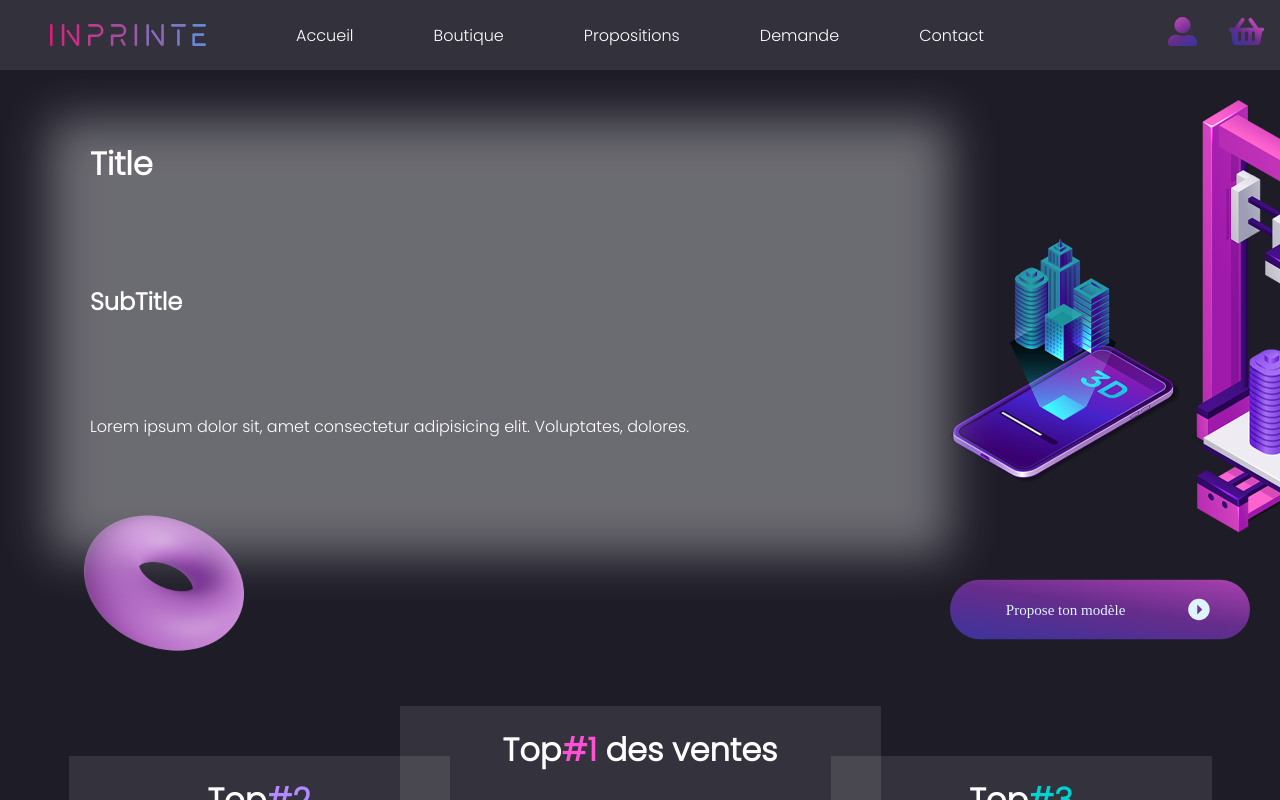
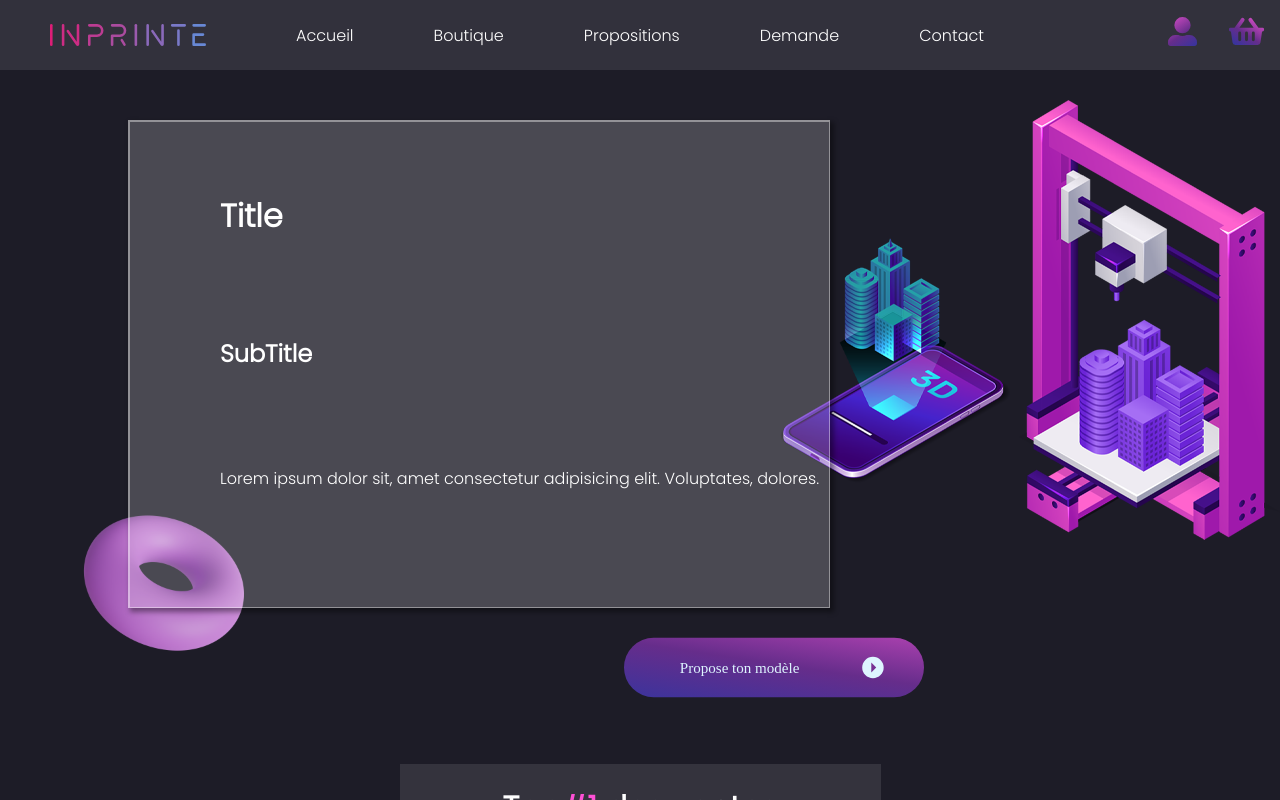
Before and after one commit to romainsilvy/inprinte, a React (Create React App) app in the folder inprinte-app/: page / in a window 1280 px wide. Shown: the top 800 px of the page. Built offline with nearby package versions, Linux system fonts and the light colour scheme.

Commit message:
:zap: footer fix, blur modified

```diff
--- a/inprinte-app/src/pages/Accueil.jsx
+++ b/inprinte-app/src/pages/Accueil.jsx
@@ -19,11 +19,12 @@ const Accueil = () => {
             <Navbar />
             <div className="contentOne">
                 <img className="donut" src={donut} alt="icon" />
-                <div className="blur"></div>
+                <div className="blur">
                 <div className="glass-panel">
                     <h1>Title</h1>
                     <h2>SubTitle</h2>
                     <p>Lorem ipsum dolor sit, amet consectetur adipisicing elit. Voluptates, dolores.</p>
+                </div>
                 </div>
                 <div className="button">
                     <Link to="/propositions"><img className="btnPropositions" src={buttonPropositions} alt="btn" /></Link>
--- a/inprinte-app/src/styles/Accueil.css
+++ b/inprinte-app/src/styles/Accueil.css
@@ -12,17 +12,18 @@
 .blur{
     margin-top: 50px;
     margin-left: 50px;
-	width: 900px;
-	height: 435px;
-    background: rgba( 255, 255, 255, 0.35 );
-    border: 1px solid rgba( 255, 255, 255, 0.18 );
-    filter: blur(1.5rem);
-	position: relative;
+	width: 150%;
+	height: auto;
 	z-index: 1;
     display: grid;
     grid-row: 1;
     grid-column: 2/8;
-    padding: 20px 40px;
+    border: solid rgba(255, 255, 255, 0.4);
+    border-width: 2px 1px 1px 2px;
+    box-shadow: 3px 3px 5px 1px rgba(0, 0, 0, 0.4);
+    position: relative;
+    background: rgba(255, 255, 255, 0.2);
+    overflow: hidden;
 }
 
 .glass-panel {
@@ -49,6 +50,10 @@
     grid-row: 1;
     grid-column: 11;
     width: 500px;
+}
+
+.btnPropositions {
+    padding-top: 3%;
 }
 
 /*------- PART2 ------*/
--- a/inprinte-app/src/styles/FooterStyle.css
+++ b/inprinte-app/src/styles/FooterStyle.css
@@ -34,6 +34,7 @@
 .bar {
     margin-top:15px;
     margin-bottom:15px;
+    width: 110%;
 }
 .communauté li{
     display: inline-block;
```
